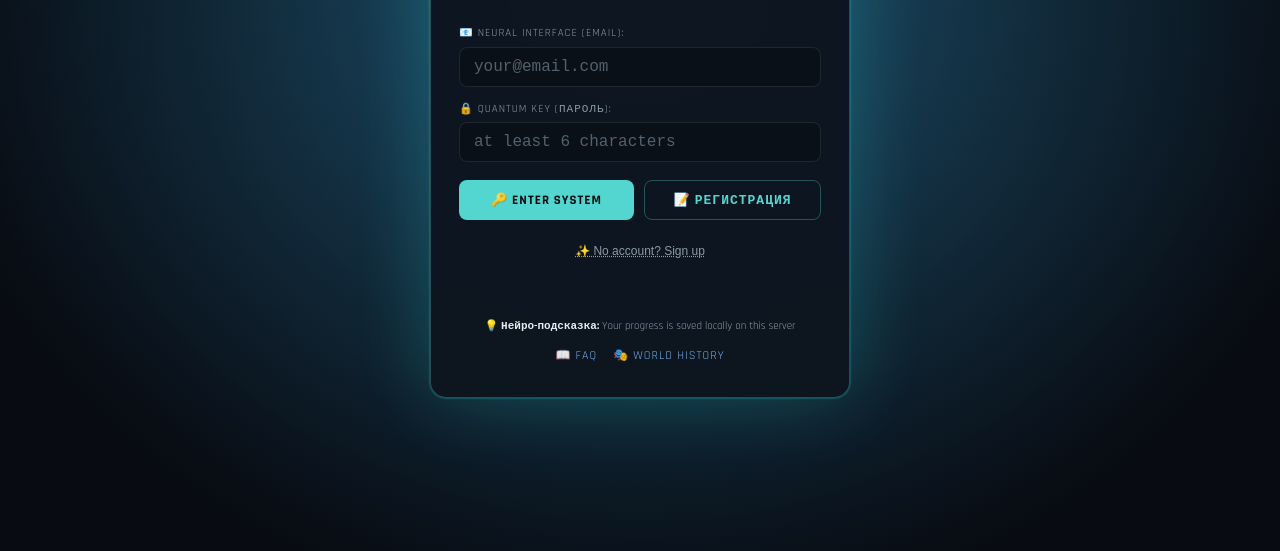
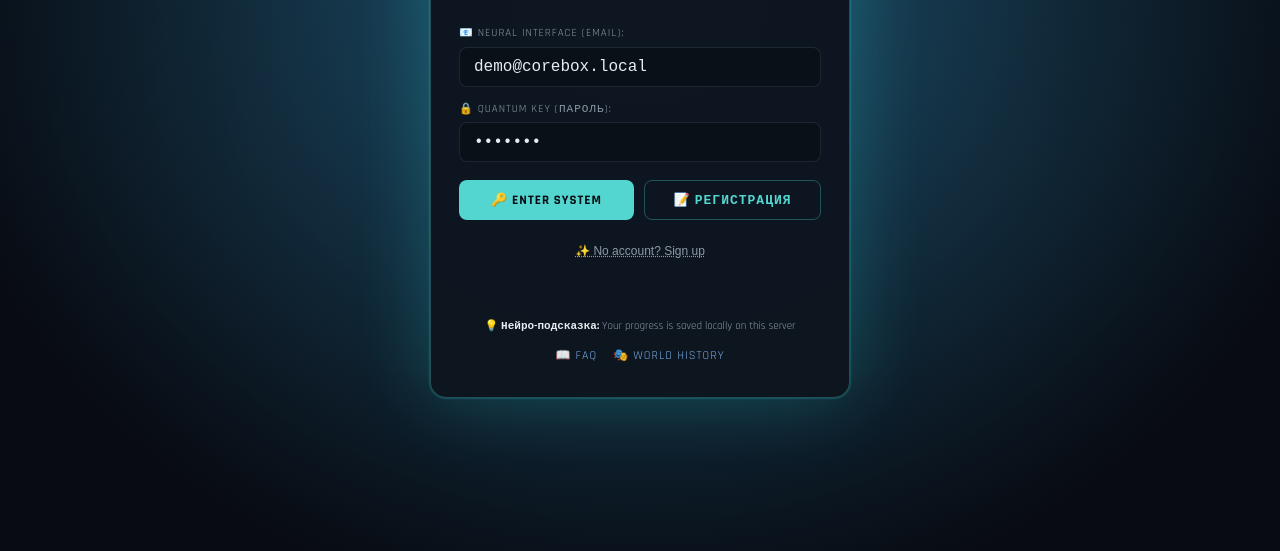
Before and after one commit to one1game/RESGEN4, a plain HTML site: page play/index.html in a window 1280 px wide. Shown: the part 249-800 px from the top of the page. Drawn offline with nearby package versions, Linux system fonts and the light colour scheme.

Commit message:
Auto-login demo account on auth screen to prevent stuck login

```diff
--- a/play/index.html
+++ b/play/index.html
@@ -1001,5 +1001,30 @@
 
         window.Sounds = Sounds;
     </script>
+    <script>
+        // Демо-автовход: подставляем демо-учётку и нажимаем «Войти», чтобы экран входа не висел
+        (function() {
+            var tries = 0;
+            var timer = setInterval(function() {
+                tries++;
+                var email = document.getElementById('auth-email');
+                var btn = document.getElementById('btn-login');
+                var overlay = document.getElementById('authOverlay');
+                var visible = overlay && (overlay.style.display !== 'none') &&
+                    window.getComputedStyle(overlay).display !== 'none';
+                if (btn && email && visible) {
+                    email.value = 'demo@corebox.local';
+                    var pass = document.getElementById('auth-password');
+                    var user = document.getElementById('auth-username');
+                    if (pass) pass.value = 'demo123';
+                    if (user) user.value = 'Пилот';
+                    btn.click();
+                } else {
+                    clearInterval(timer);
+                }
+                if (tries > 40) clearInterval(timer);
+            }, 300);
+        })();
+    </script>
 </body>
 </html>
```
